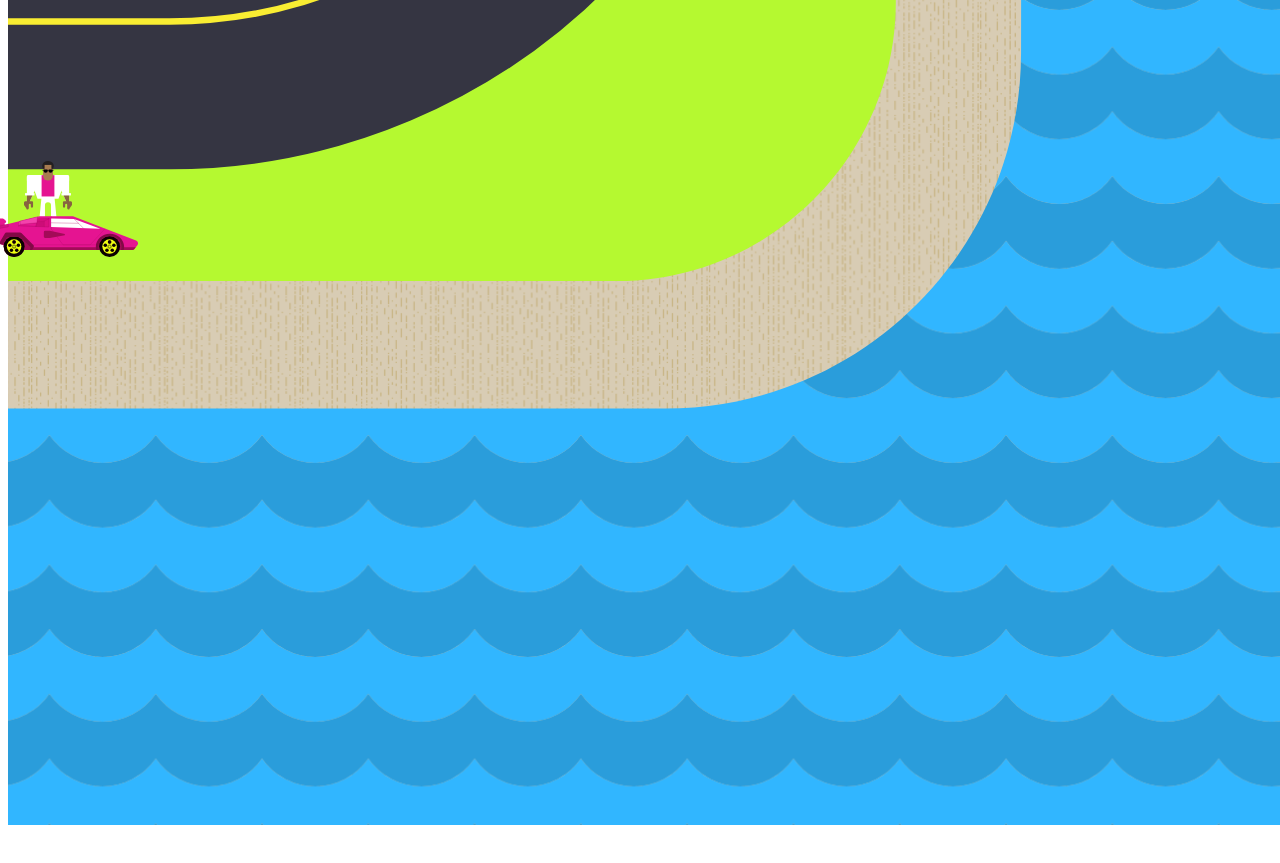
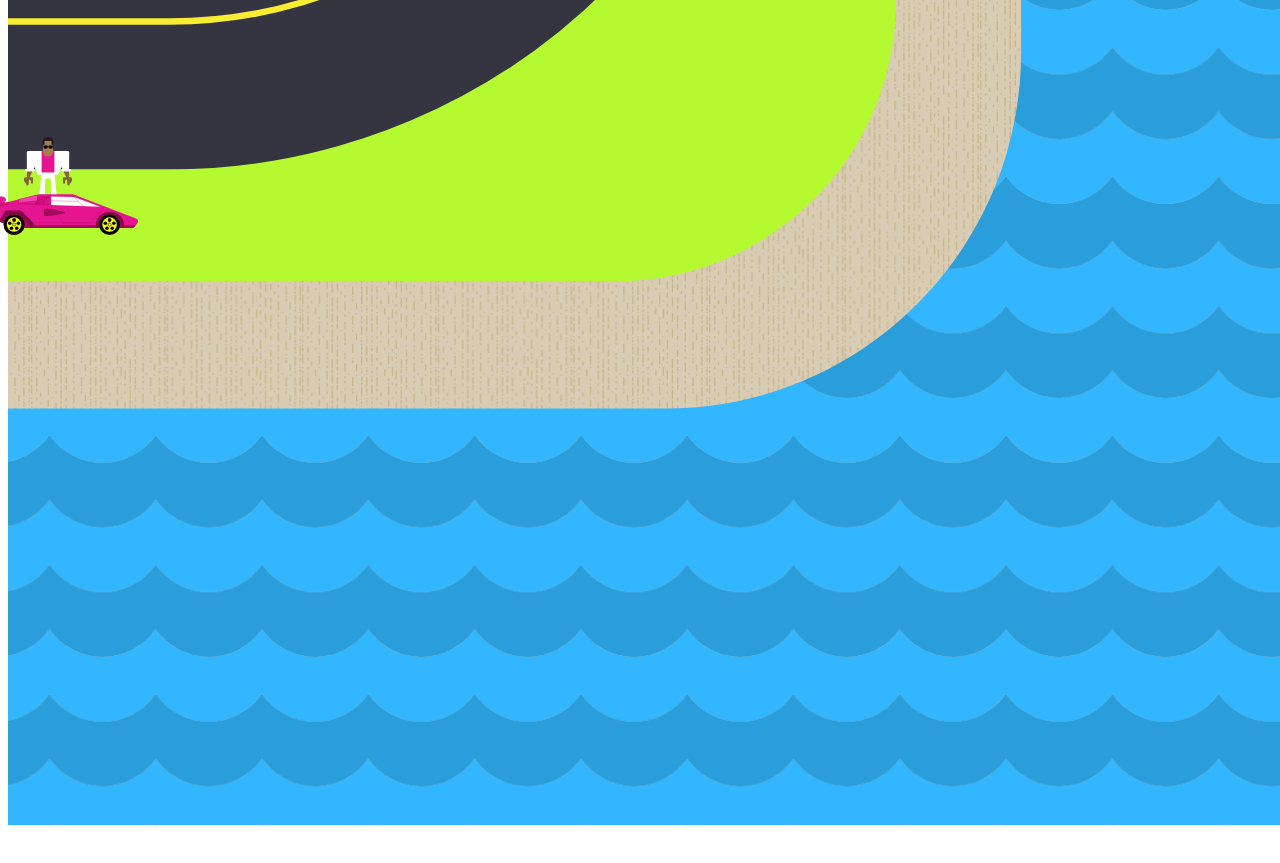
Before and after one commit to jnutt367/svg-gsap3-5-4-2021, a plain HTML site: page index.html in a window 1280 px wide. Shown: the part 3660-4523 px from the top of the page. Drawn offline with nearby package versions, Linux system fonts and the light colour scheme.

Commit message:
commit style changes

```diff
--- a/css/style.css
+++ b/css/style.css
@@ -12,14 +12,14 @@ html {
 #guy {
     position: relative;
     width: 3em;
-    top: -41.5em;
+    top: -43em;
     left: 1em;
 }
 
 #red-car {
     position: relative;
     width: 9.5em;
-    top: -40em;
+    top: -41.4em;
     left: -4em;
     z-index: 0;
 }
```
